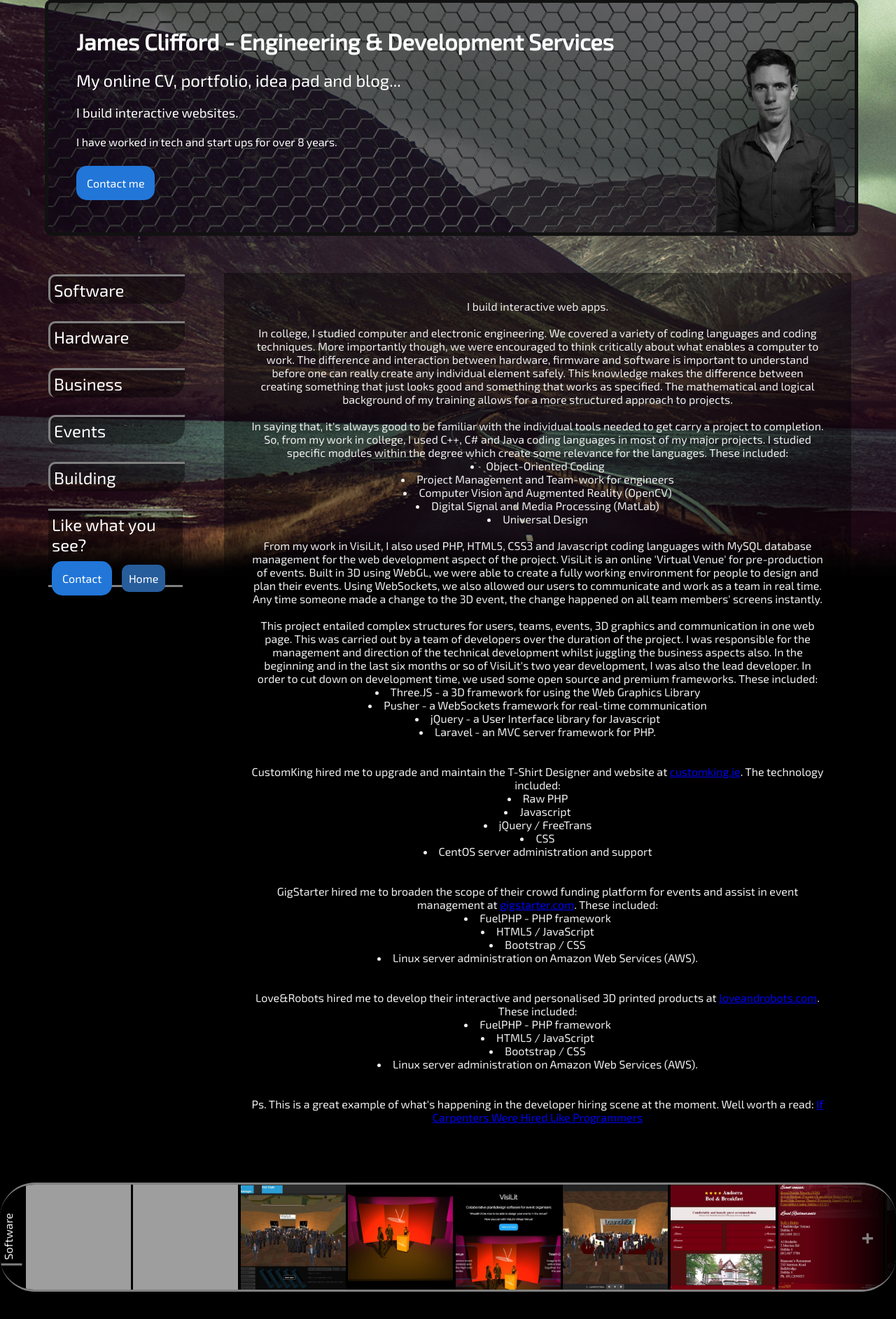
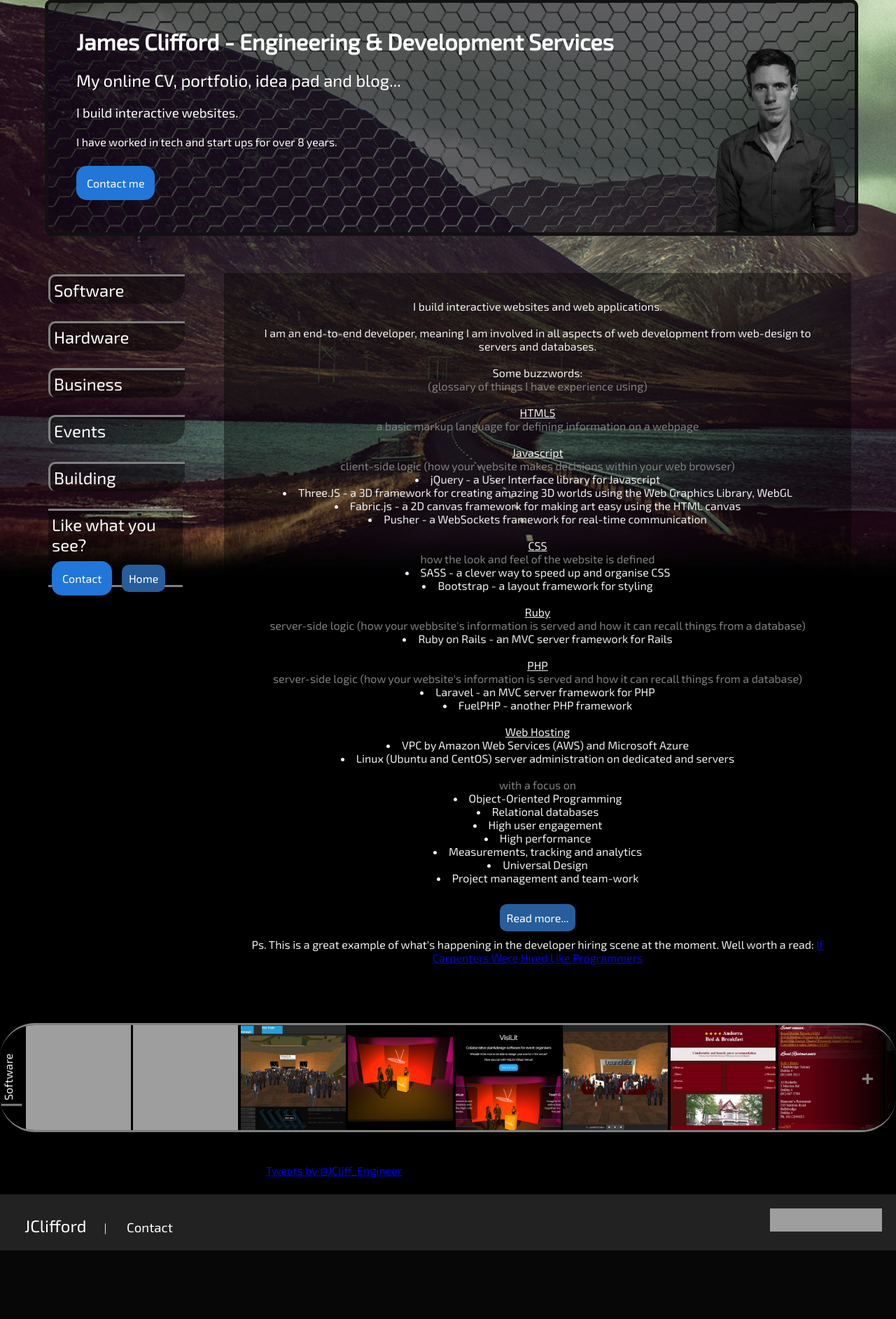
Before and after one commit to JCengineer/jclifford, a PHP site: page /software.php in a window 1280 px wide. Shown: the part 26-1911 px from the top of the page at 70% size. After the commit the page ends 1813 px from the top, so only its background shows below. Run offline with PHP 8.4, Linux system fonts and the light colour scheme; some libraries are stand-ins or nearby versions; some web fonts are replaced; grey boxes are pictures that could not be loaded.

Commit message:
software re-write

```diff
--- a/css/style.css
+++ b/css/style.css
@@ -33,6 +33,8 @@ h1 {font-weight: bold;}
 	.content p{font-size: 1.3em;}
 	.content span.note{background:rgba(64,64,64,.3);margin:1% 0;padding:1% 5%;display: inline-block;width: 92%;font-size: .9em;}
 	.content .alignRight{text-align: right;}
+	.content span.secondary{color:grey;}
+	.content b{text-decoration: underline;}
 #gallery {clear:both;width:100%;height:150px;overflow-x:hidden; overflow-y:hidden; position:relative;border: 3px solid grey;border-left: none;border-right: none;border-radius: 50px;margin: 20px 0;}
     #gallery #galleryscroller{position:relative;overflow-x:auto; overflow-y:hidden; white-space: nowrap;background-color: #000000;height:125%;position:relative;clear:both;}
       #galleryscroller div{background-size:cover;width:150px;height:150px;display:inline-block;position: relative;cursor: -webkit-zoom-in; cursor: -moz-zoom-in;background-repeat:no-repeat;background-position:center center;}
--- a/js/ui.js
+++ b/js/ui.js
@@ -27,7 +27,7 @@ if (location.hash.length>0){
 	}
 }
 
-$('a').click(function(e){
+$(document).on('click','a',function(e){
 	e.preventDefault();
 	var href = $(this).attr('href');
 	//if tour button, start tour
--- a/php/main.php
+++ b/php/main.php
@@ -18,7 +18,7 @@
 				<div class='main'>
 					".file_get_contents('php/header.php')."
 					<div>
-						<div class='clearfix'>
+						<div class='contentWrap clearfix'>
 							".file_get_contents('php/menu.php')."
 							<div id='contentMain' class='content'>";
 							// MAKE THIS DIV OVERFLOW-Y AUTO and start scrolling on load content
--- a/software.php
+++ b/software.php
@@ -8,66 +8,64 @@
 <?php if (!$fromAjax) startPage(); ?>
 
 	<!-- content -->
-	I build interactive web apps.<br><br>
+	I build interactive websites and web applications.
+	<br><br>
+	I am an end-to-end developer, meaning I am involved in all aspects of web development from web-design to servers and databases.
+	<br>
+	<br>
+	<strong>Some buzzwords:</strong><br>
+	<span class="secondary">(glossary of things I have experience using)</span>
+	<br>
+	<br>
 
+	<b>HTML5</b><br>
+	<span class="secondary">a basic markup language for defining information on a webpage</span>
+	<br>
+	<br>
 
-	In college, I studied computer and electronic engineering.
-	We covered a variety of coding languages and coding techniques.
-	More importantly though, we were encouraged to think critically about what enables a computer to work.
-	The difference and interaction between hardware, firmware and software is important to understand
-	before one can really create any individual element safely.
-	This knowledge makes the difference between creating something that just looks good and something that works as specified.
-	The mathematical and logical background of my training allows for a more structured approach to projects.
-	<br><br>
-	In saying that, it's always good to be familiar with the individual tools needed to get carry a project to completion.
-	So, from my work in college, I used C++, C# and Java coding languages in most of my major projects.
-	I studied specific modules within the degree which create some relevance for the languages.
-	These included:<br>
-	<li>Object-Oriented Coding</li>
-	<li>Project Management and Team-work for engineers</li>
-	<li>Computer Vision and Augmented Reality (OpenCV)</li>
-	<li>Digital Signal and Media Processing (MatLab)</li>
+	<b>Javascript</b><br>
+	<span class="secondary">client-side logic (how your website makes decisions within your web browser)</span>
+	<li>jQuery - a User Interface library for Javascript</li>
+	<li>Three.JS - a 3D framework for creating amazing 3D worlds using the Web Graphics Library, WebGL</li>
+	<li>Fabric.js - a 2D canvas framework for making art easy using the HTML canvas</li>
+	<li>Pusher - a WebSockets framework for real-time communication</li>
+	<br>
+
+	<b>CSS</b><br>
+	<span class="secondary">how the look and feel of the website is defined</span>
+	<li>SASS - a clever way to speed up and organise CSS</li>
+	<li>Bootstrap - a layout framework for styling</li>
+	<br>
+
+	<b>Ruby</b><br>
+	<span class="secondary">server-side logic (how your webbsite's information is served and how it can recall things from a database)</span>
+	<li>Ruby on Rails - an <span class="hasTitle" title="Model-View-Controller Design Pattern">MVC</span> server framework for Rails</li>
+	<br>
+
+	<b>PHP</b><br>
+	<span class="secondary">server-side logic (how your website's information is served and how it can recall things from a database)</span>
+	<li>Laravel - an <span class="hasTitle" title="Model-View-Controller Design Pattern">MVC</span> server framework for PHP</li>
+	<li>FuelPHP - another PHP framework</li>
+	<br>
+
+	<b>Web Hosting</b><br>
+	<li>VPC by Amazon Web Services (AWS) and Microsoft Azure</li>
+	<li>Linux (Ubuntu and CentOS) server administration on dedicated and servers</li>
+	<br>
+
+	<span class="secondary">with a focus on</span>
+	<li>Object-Oriented Programming</li>
+	<li>Relational databases</li>
+	<li>High user engagement</li>
+	<li>High performance</li>
+	<li>Measurements, tracking and analytics</li>
 	<li>Universal Design</li>
+	<li>Project management and team-work</li>
 	<br>
-	From my work in VisiLit, I also used PHP, HTML5, CSS3 and Javascript coding languages with MySQL database management for the web development aspect of the project.
-	VisiLit is an online 'Virtual Venue' for pre-production of events.
-	Built in 3D using WebGL, we were able to create a fully working environment for people to design and plan their events.
-	Using WebSockets, we also allowed our users to communicate and work as a team in real time.
-	Any time someone made a change to the 3D event, the change happened on all team members' screens instantly.
-	<br><br>
-	This project entailed complex structures for users, teams, events, 3D graphics and communication in one web page.
-	This was carried out by a team of developers over the duration of the project.
-	I was responsible for the management and direction of the technical development whilst juggling the business aspects also.
-	In the beginning and in the last six months or so of VisiLit's two year development, I was also the lead developer.
-	In order to cut down on development time, we used some open source and premium frameworks.
-	These included:
-	<li>Three.JS - a 3D framework for using the Web Graphics Library</li>
-	<li>Pusher - a WebSockets framework for real-time communication</li>
-	<li>jQuery - a User Interface library for Javascript</li>
-	<li>Laravel - an <span class="hasTitle" title="Model-View-Controller Design Pattern">MVC</span> server framework for PHP.</li>
-	<br><br>
-	CustomKing hired me to upgrade and maintain the T-Shirt Designer and website at <a href="customking.ie" target="_blank">customking.ie</a>.
-	The technology included:
-	<li>Raw PHP</li>
-	<li>Javascript</li>
-	<li>jQuery / FreeTrans</li>
-	<li>CSS</li>
-	<li>CentOS server administration and support</li>
-	<br><br>
-	GigStarter hired me to broaden the scope of their crowd funding platform for events and assist in event management at <a href="gigstarter.com" target="_blank">gigstarter.com</a>.
-	These included:
-	<li>FuelPHP - PHP framework</li>
-	<li>HTML5 / JavaScript</li>
-	<li>Bootstrap / CSS</li>
-	<li>Linux server administration on Amazon Web Services (AWS).</li>
-	<br><br>
-	Love&Robots hired me to develop their interactive and personalised 3D printed products at <a href="loveandrobots.com" target="_blank">loveandrobots.com</a>.
-	These included:
-	<li>FuelPHP - PHP framework</li>
-	<li>HTML5 / JavaScript</li>
-	<li>Bootstrap / CSS</li>
-	<li>Linux server administration on Amazon Web Services (AWS).</li>
-	<br><br>
+	<br>
+	<a href="software_more.php" class="callToAction secondary">Read more...</a>
+	<br>
+	<br>
 	Ps. This is a great example of what's happening in the developer hiring scene at the moment. Well worth a read: <a href="http://www.jasonbock.net/jb/News/Item/7c334037d1a9437d9fa6506e2f35eaac" target="_blank">
 If Carpenters Were Hired Like Programmers</a>
 
```
Also changed, not shown: software_more.php (added, +79 -0 lines).
